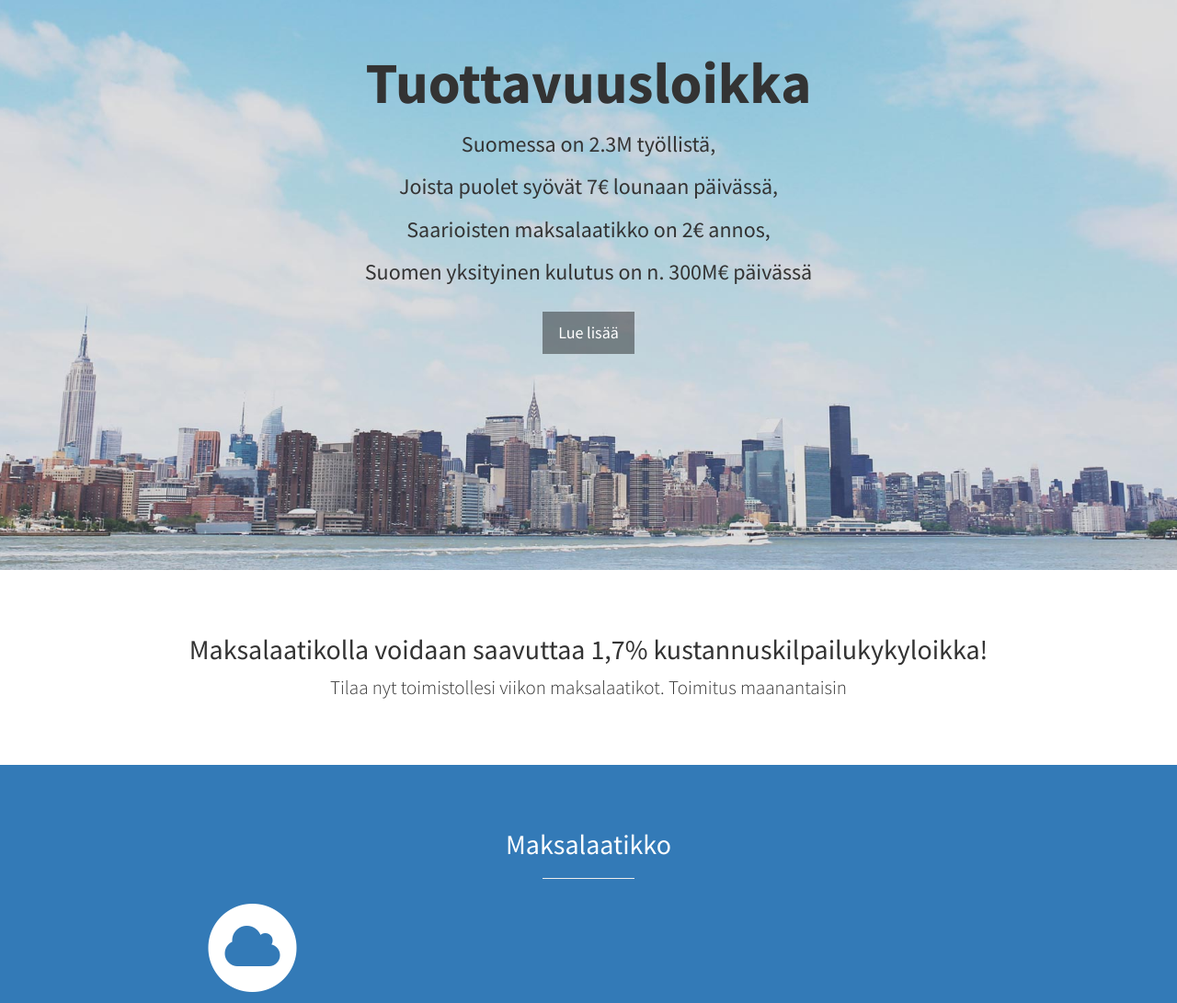
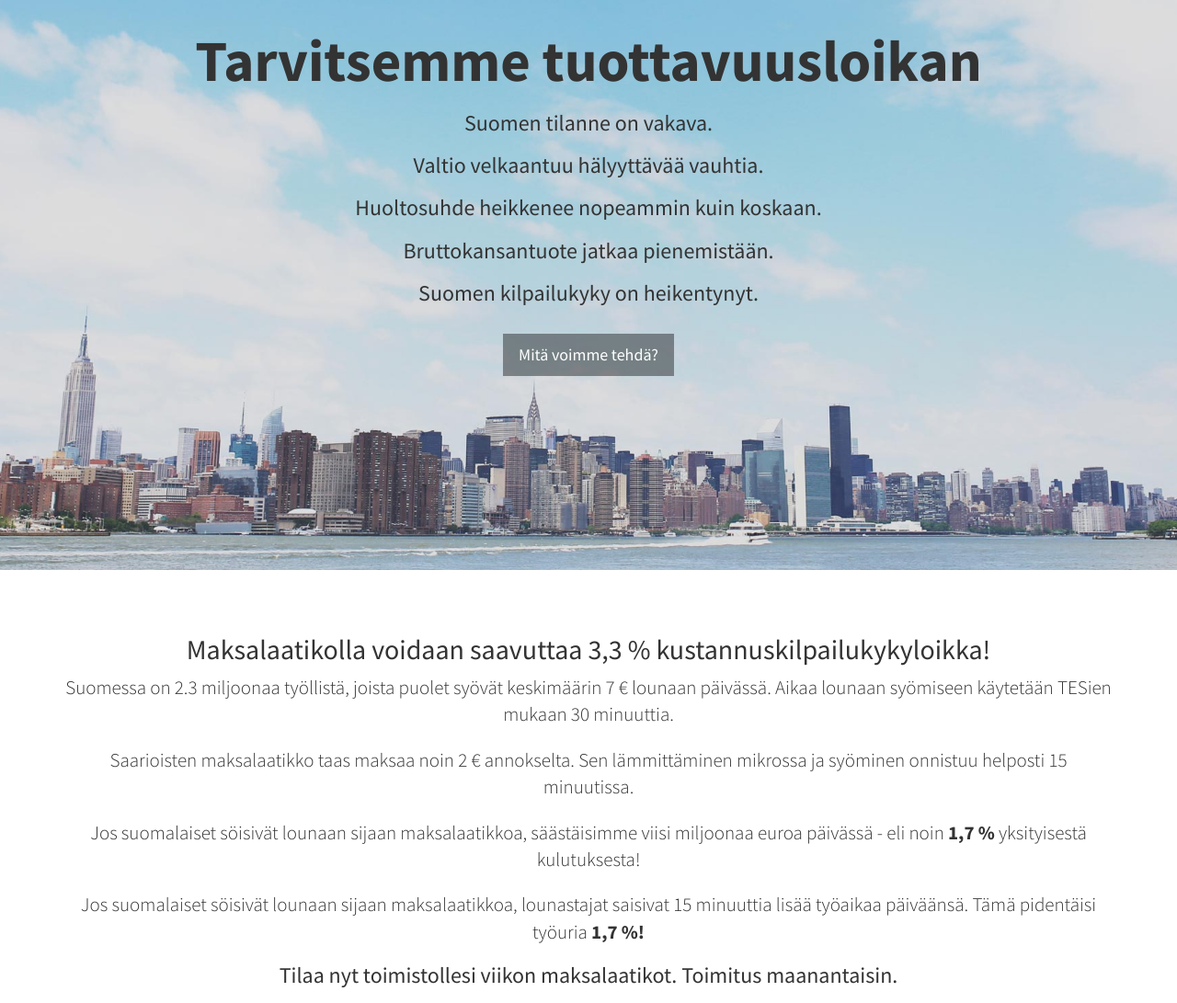
Before and after one commit to mikkojii/tuottavuusloikka, a plain HTML site: page index.html in a window 1280 px wide. Shown: the part 180-1271 px from the top of the page at 92% size. Drawn offline with Linux system fonts and the light colour scheme.

Commit message:
Update index.html
Improved copy, some SEO

```diff
--- a/index.html
+++ b/index.html
@@ -1,13 +1,13 @@
 <!DOCTYPE html>
-<html lang="en">
+<html lang="fi">
 
 <head>
 
     <meta charset="utf-8">
     <meta http-equiv="X-UA-Compatible" content="IE=edge">
     <meta name="viewport" content="width=device-width, initial-scale=1">
-    <meta name="description" content="">
-    <meta name="author" content="">
+    <meta name="description" content="Nyt tarvitaan tuottavuusloikka">
+    <meta name="author" content="tuottavuusloikka.org">
 
     <title>Tuottavuusloikka</title>
 
@@ -61,13 +61,14 @@
     <!-- Header -->
     <header id="top" class="header">
         <div class="text-vertical-center">
-            <h1>Tuottavuusloikka</h1>
-<h3>Suomessa on 2.3M työllistä,</h3>
-<h3>Joista puolet syövät 7€ lounaan päivässä,</h3>
-<h3>Saarioisten maksalaatikko on 2€ annos,</h3>
-<h3>Suomen yksityinen kulutus on n. 300M€ päivässä</h3>
+            <h1>Tarvitsemme tuottavuusloikan</h1>
+                <h3>Suomen tilanne on vakava.</h3>
+                <h3>Valtio velkaantuu hälyyttävää vauhtia.</h3>
+                <h3>Huoltosuhde heikkenee nopeammin kuin koskaan.</h3>
+                <h3>Bruttokansantuote jatkaa pienemistään.</h3>
+                <h3>Suomen kilpailukyky on heikentynyt.</h3>
             <br>
-            <a href="#about" class="btn btn-dark btn-lg">Lue lisää</a>
+            <a href="#about" class="btn btn-dark btn-lg">Mitä voimme tehdä?</a>
         </div>
     </header>
 
@@ -76,8 +77,12 @@
         <div class="container">
             <div class="row">
                 <div class="col-lg-12 text-center">
-                    <h2>Maksalaatikolla voidaan saavuttaa 1,7% kustannuskilpailukykyloikka!</h2>
-                    <p class="lead">Tilaa nyt toimistollesi viikon maksalaatikot. Toimitus maanantaisin</p>
+                    <h2>Maksalaatikolla voidaan saavuttaa 3,3 % kustannuskilpailukykyloikka!</h2>
+                    <p class="lead">Suomessa on 2.3 miljoonaa työllistä, joista puolet syövät keskimäärin 7 € lounaan päivässä. Aikaa lounaan syömiseen käytetään TESien mukaan 30 minuuttia.</h3>
+                    <p class="lead">Saarioisten maksalaatikko taas maksaa noin 2 € annokselta. Sen lämmittäminen mikrossa ja syöminen onnistuu helposti 15 minuutissa.<p>
+                    <p class="lead">Jos suomalaiset söisivät lounaan sijaan maksalaatikkoa, säästäisimme viisi miljoonaa euroa päivässä - eli noin <b>1,7 %</b> yksityisestä kulutuksesta!</p>
+                    <p class="lead">Jos suomalaiset söisivät lounaan sijaan maksalaatikkoa, lounastajat saisivat 15 minuuttia lisää työaikaa päiväänsä. Tämä pidentäisi työuria <b>1,7 %!</p>
+                    <h3>Tilaa nyt toimistollesi viikon maksalaatikot. Toimitus maanantaisin.</h3>
                 </div>
             </div>
             <!-- /.row -->
@@ -92,7 +97,6 @@
     <section id="services" class="services bg-primary">
         <div class="container">
             <div class="row text-center">
-
                 <div class="col-lg-10 col-lg-offset-1">
                     <h2>Maksalaatikko</h2>
                     <hr class="small">
```
